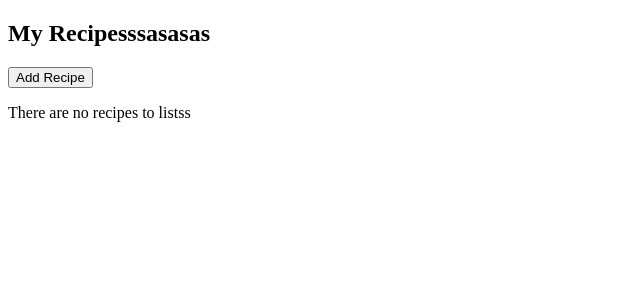
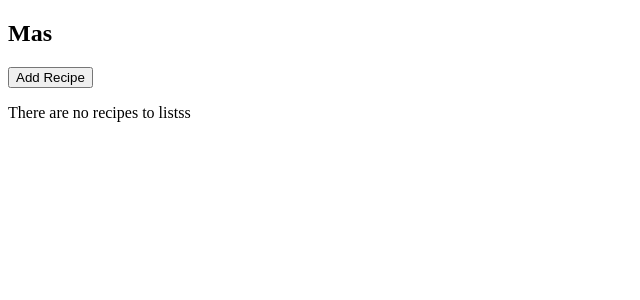
Before and after one commit to karumveetil/preassessment, an Angular app: page / in a window 1280 px wide. Shown: the top 300 px of the page, without its empty margins (0-640 px from the left). Built offline with nearby package versions, Linux system fonts and the light colour scheme.

Commit message:
Update app.component.html

```diff
--- a/src/app/app.component.html
+++ b/src/app/app.component.html
@@ -1,6 +1,6 @@
 <div>
   <div id="demo1" *ngIf="showReceipeDashboard">
-    <h2 >My Recipesssasasas</h2>
+    <h2 >Mas</h2>
     <!-- ^ Do not remove this element ^ -->
     <div><button (click)="receipeClicked()" role="button" name="Add Recipe">Add Recipe</button></div>
     <p>There are no recipes to listss</p>
```
